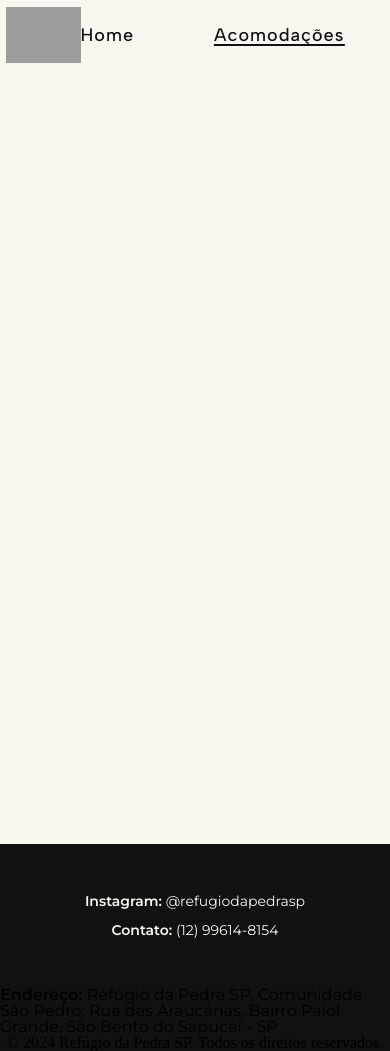
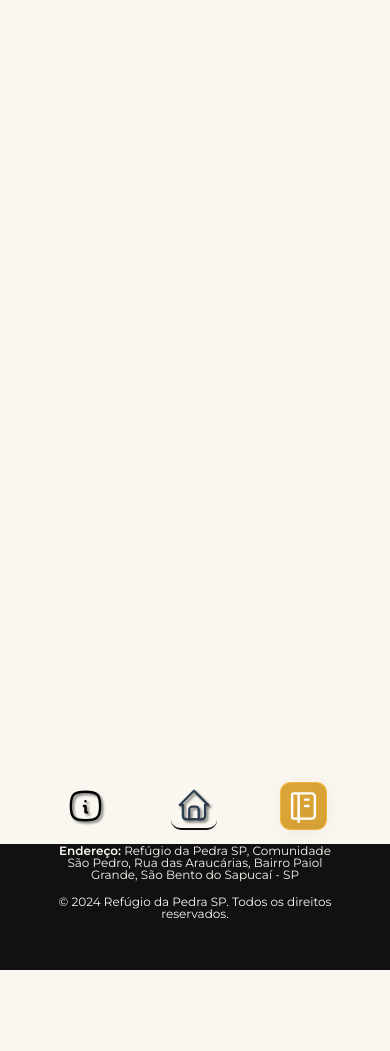
Before and after one commit to joao-carmassi/refugio-da-pedra, a website: page acomodacoes.html in a window 390 px wide. Drawn offline with nearby package versions, Linux system fonts and the light colour scheme; grey boxes are pictures that could not be loaded; a web font is replaced by a local one.

Commit message:
arrumando detalhes

```diff
--- a/acomodacoes.html
+++ b/acomodacoes.html
@@ -13,6 +13,7 @@
     />
     <link rel="stylesheet" href="./assets/style/style.css" />
     <link rel="stylesheet" href="./assets/style/acomodacoes.css" />
+    <link rel="stylesheet" href="./assets/style/media.css" />
     <link
       rel="shortcut icon"
       href="./assets/imgs/icons/refugio-ico.png"
@@ -22,21 +23,49 @@
   </head>
   <body>
     <header>
-      <nav>
+      <nav class="top-navigation">
         <a href="http://127.0.0.1:3000/index.html">
           <img
             loading="lazy"
             src="./assets/imgs/icons/refugio-ico.png"
-            alt="#"
+            alt="Iconi do refugio da Pedra"
           />
         </a>
         <ul>
-          <li><a class="nav-paginas" href="./index.html">Home</a></li>
+          <li><a class="navPaginaSelecionado" href="#">Home</a></li>
           <li>
-            <a class="navPaginaSelecionado" href="#">Acomodações</a>
+            <a class="nav-paginas" href="./acomodacoes.html">Acomodações</a>
           </li>
           <li>
-            <a class="botao-reservar" id="btnReservar" href="#">Reservar</a>
+            <a class="botao-reservar" href="#">Reservar</a>
+          </li>
+        </ul>
+      </nav>
+      <nav class="mobile-bottom-navigation">
+        <ul>
+          <li>
+            <a href="./index.html">
+              <img
+                src="./assets/imgs/icons/homePage.svg"
+                alt="Iconi de home page"
+              />
+            </a>
+          </li>
+          <li class="pagina">
+            <a href="#">
+              <img
+                src="./assets/imgs/icons/chales.svg"
+                alt="Iconi botao chalés"
+              />
+            </a>
+          </li>
+          <li>
+            <a href="#">
+              <img
+                src="./assets/imgs/icons/reservar.svg"
+                alt="Iconi de reservar"
+              />
+            </a>
           </li>
         </ul>
       </nav>
@@ -44,6 +73,7 @@
     <main></main>
     <footer>
       <div>
+        <div class="div-elementos">
           <a href="https://www.instagram.com/refugiodapedrasp/" target="_blank"
             ><span>Instagram:</span> @refugiodapedrasp</a
           >
@@ -53,7 +83,8 @@
           <span>Endereço:</span> Refúgio da Pedra SP, Comunidade São Pedro, Rua
           das Araucárias, Bairro Paiol Grande, São Bento do Sapucaí - SP
         </p>
-      © 2024 Refúgio da Pedra SP. Todos os direitos reservados.
+        <p>© 2024 Refúgio da Pedra SP. Todos os direitos reservados.</p>
+      </div>
     </footer>
   </body>
 </html>
--- a/assets/style/media.css
+++ b/assets/style/media.css
@@ -1,7 +1,7 @@
 /* Celular */
 @media (max-width: 767px) {
   :root {
-    --altura-nav: 12vh;
+    --altura-nav: 9vh;
   }
 
   header {
@@ -26,11 +26,16 @@
       & li {
         height: 60%;
         aspect-ratio: 1/1;
-        display: grid;
-        place-items: center;
+
+        & a {
+          width: 100%;
+          height: 100%;
+          display: grid;
+          place-items: center;
+        }
 
         & img {
-          width: 95%;
+          width: 85%;
           aspect-ratio: 1/1;
           object-fit: contain;
           filter: drop-shadow(2px 2px 1px rgba(0, 0, 0, 0.5));
@@ -59,6 +64,10 @@
 
   main {
     margin-top: 0;
+  }
+
+  footer {
+    margin-bottom: var(--altura-nav);
   }
 
   .container-video {
```
Lines whose indentation alone changed are shown as unchanged.
